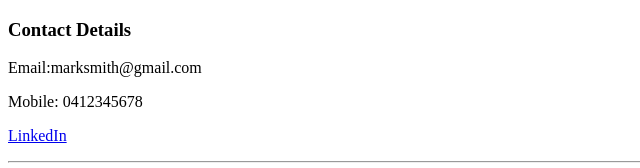
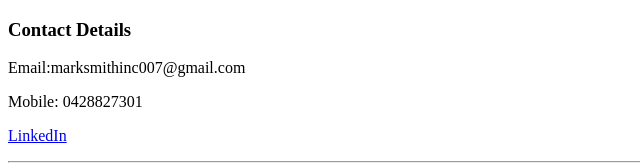
Before and after one commit to PortMac41/CV, a plain HTML site: page contact.html in a window 1280 px wide. Shown: the top 168 px of the page, 0-640 px from the left. Drawn offline with Linux system fonts and the light colour scheme.

Commit message:
Update contact.html

```diff
--- a/contact.html
+++ b/contact.html
@@ -6,8 +6,8 @@
   </head>
   <body>
     <h3>Contact Details</h3>
-    <p>Email:marksmith@gmail.com</p>
-    <p>Mobile: 0412345678</p>
+    <p>Email:marksmithinc007@gmail.com</p>
+    <p>Mobile: 0428827301</p>
     <p><a href=https://www.linkedin.com/in/mark-smith-768abb3b?lipi=urn%3Ali%3Apage%3Ad_flagship3_profile_view_base_contact_details%3Bgeyzo0XnTRmy773fPO1BUw%3D%3D>LinkedIn</a></p>
     <hr>
     <form action="mailto:marksmith1@live.com.au" method="post" enctype="text/plain">
```
